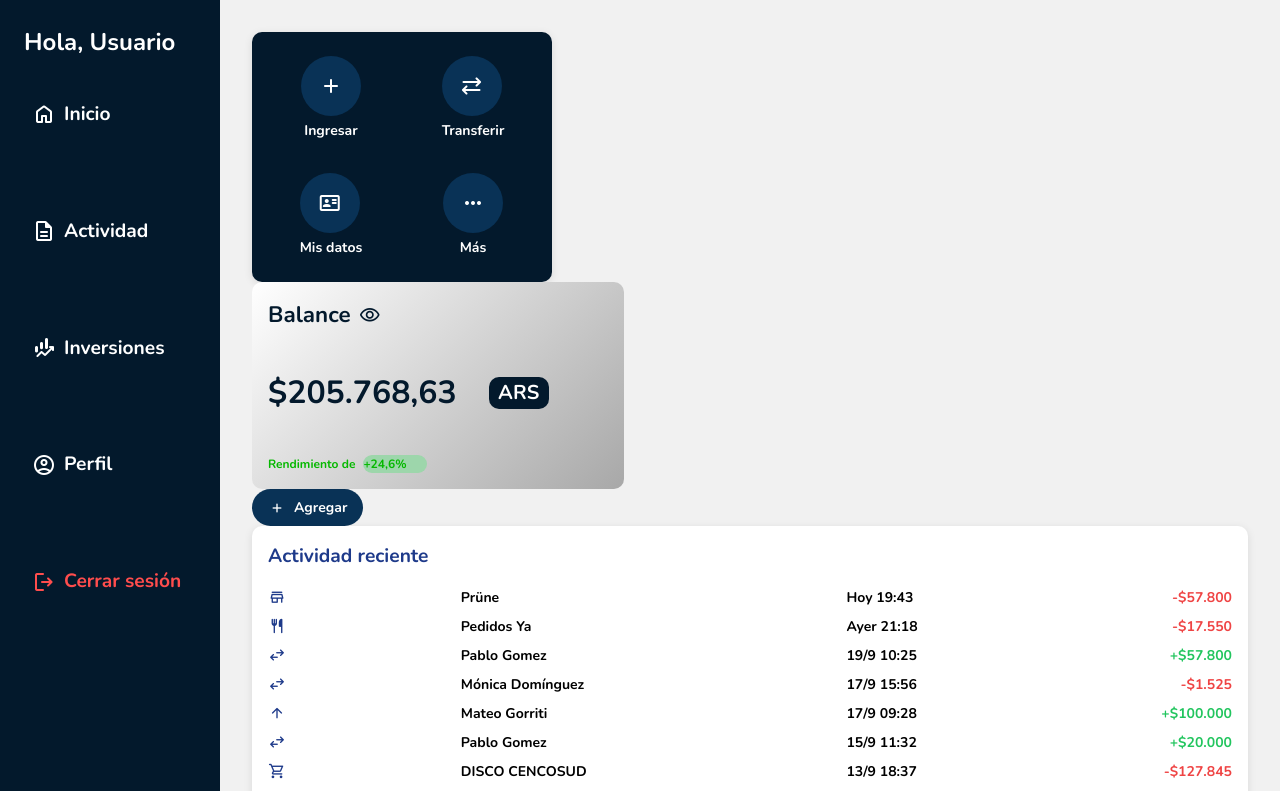
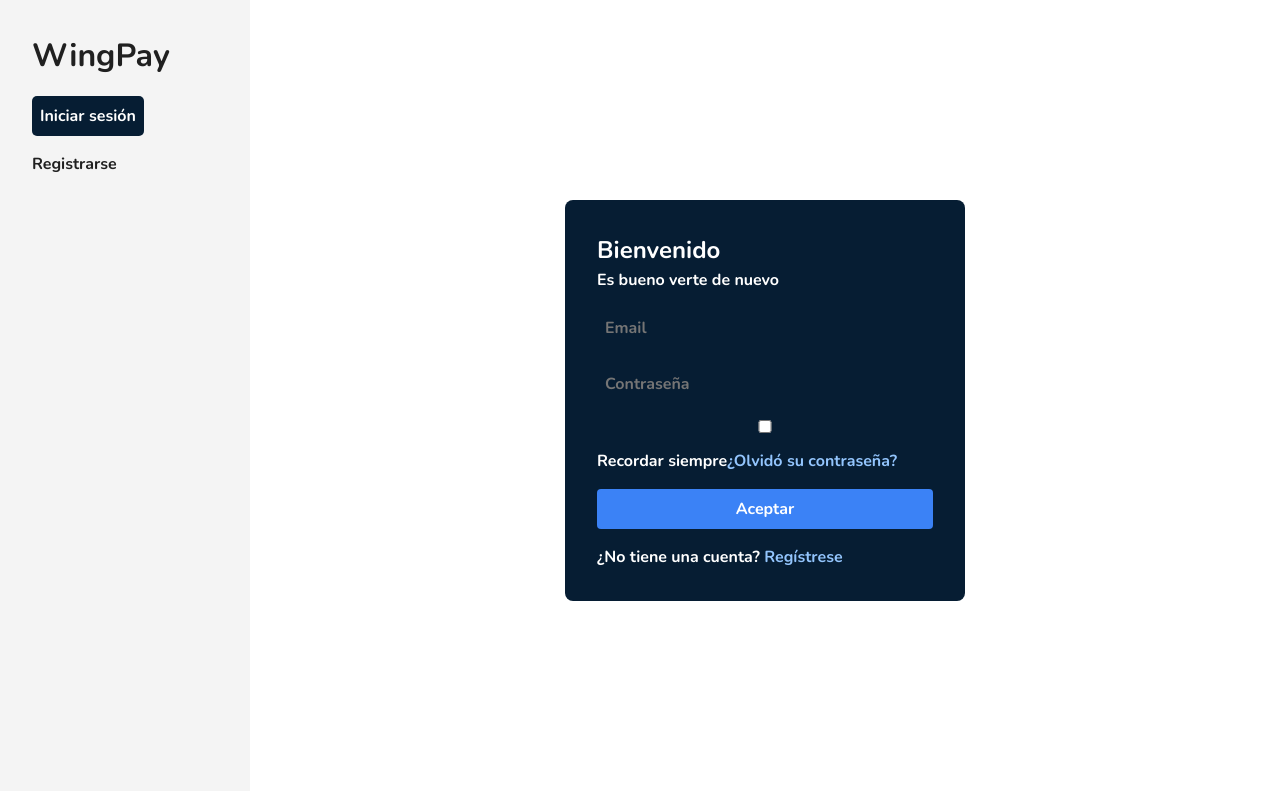
Before and after one commit to Lchiossone2004/TP_HCI, a Vue app in the folder tp-hci-g3/: page / in a window 1280 px wide. Shown: the top 791 px of the page. Built offline with nearby package versions, Linux system fonts and the light colour scheme.

Commit message:
feature:inicio secion

```diff
--- a/tp-hci-g3/src/App.vue
+++ b/tp-hci-g3/src/App.vue
@@ -1,6 +1,15 @@
 <template>
-  <router-view />
+  <v-app>
+    <router-view />
+  </v-app>
 </template>
 
 <script setup>
+// Componente principal de la aplicación
 </script>
+
+<style>
+.v-application {
+  font-family: 'Nunito', sans-serif !important;
+}
+</style>
--- /dev/null
+++ b/tp-hci-g3/src/components/LoginForm.vue
@@ -0,0 +1,66 @@
+<template>
+  <div class="auth-container">
+    <h2>Bienvenido</h2>
+    <p>Es bueno verte de nuevo</p>
+    <input type="email" placeholder="Email" v-model="email" />
+    <input type="password" placeholder="Contraseña" v-model="password" />
+    <label><input type="checkbox" v-model="remember" /> Recordar siempre</label>
+    <a href="#">¿Olvidó su contraseña?</a>
+    <button @click="login">Aceptar</button>
+    <p>¿No tiene una cuenta? <a href="#" @click="$emit('switch')">Regístrese</a></p>
+  </div>
+</template>
+
+<script>
+import { useRouter } from 'vue-router'
+
+export default {
+  data() {
+    return {
+      email: '',
+      password: '',
+      remember: false
+    };
+  },
+  methods: {
+    login() {
+      this.$router.push('/home')
+    }
+  }
+};
+</script>
+
+<style scoped>
+.auth-container {
+  background: #061d33;
+  padding: 2rem;
+  border-radius: 8px;
+  color: white;
+  width: 100%;
+  max-width: 400px;
+}
+input, button {
+  display: block;
+  margin: 1rem 0;
+  width: 100%;
+  padding: 0.5rem;
+  border: none;
+  border-radius: 4px;
+}
+button {
+  background: #3B82F6;
+  color: white;
+  cursor: pointer;
+  font-weight: bold;
+}
+button:hover {
+  background: #2563EB;
+}
+a {
+  color: #93C5FD;
+  text-decoration: none;
+}
+a:hover {
+  text-decoration: underline;
+}
+</style>
--- /dev/null
+++ b/tp-hci-g3/src/components/RegisterForm.vue
@@ -0,0 +1,70 @@
+<template>
+  <div class="auth-container">
+    <h2>Registrarse</h2>
+    <p>Hola! Comience su camino con WingPay</p>
+    <input type="email" placeholder="Email" v-model="email" />
+    <input type="text" placeholder="DNI" v-model="dni" />
+    <input type="tel" placeholder="Teléfono celular" v-model="phone" />
+    <input type="password" placeholder="Contraseña" v-model="password" />
+    <input type="password" placeholder="Repita la contraseña" v-model="confirm" />
+    <button @click="register">Aceptar</button>
+    <p>¿Ya tiene una cuenta? <a href="#" @click="$emit('switch')">Inicie sesión</a></p>
+  </div>
+</template>
+
+<script>
+import { useRouter } from 'vue-router'
+
+export default {
+  data() {
+    return {
+      email: '',
+      dni: '',
+      phone: '',
+      password: '',
+      confirm: ''
+    };
+  },
+  methods: {
+    register() {
+      // Por ahora, solo redirigimos a HomePage sin validar
+      this.$router.push('/home')
+    }
+  }
+};
+</script>
+
+<style scoped>
+.auth-container {
+  background: #061d33;
+  padding: 2rem;
+  border-radius: 8px;
+  color: white;
+  width: 100%;
+  max-width: 400px;
+}
+input, button {
+  display: block;
+  margin: 1rem 0;
+  width: 100%;
+  padding: 0.5rem;
+  border: none;
+  border-radius: 4px;
+}
+button {
+  background: #3B82F6;
+  color: white;
+  cursor: pointer;
+  font-weight: bold;
+}
+button:hover {
+  background: #2563EB;
+}
+a {
+  color: #93C5FD;
+  text-decoration: none;
+}
+a:hover {
+  text-decoration: underline;
+}
+</style>
--- /dev/null
+++ b/tp-hci-g3/src/pages/AuthView.vue
@@ -0,0 +1,59 @@
+<template>
+  <div class="flex auth-wrapper">
+    <div class="sidebar">
+      <h1>WingPay</h1>
+      <button @click="showLogin = true" :class="{ active: showLogin }">Iniciar sesión</button>
+      <button @click="showLogin = false" :class="{ active: !showLogin }">Registrarse</button>
+    </div>
+    <div class="main-form">
+      <LoginForm v-if="showLogin" @switch="showLogin = false" />
+      <RegisterForm v-else @switch="showLogin = true" />
+    </div>
+  </div>
+</template>
+
+<script>
+import LoginForm from '@/components/LoginForm.vue';
+import RegisterForm from '@/components/RegisterForm.vue';
+
+export default {
+  components: { LoginForm, RegisterForm },
+  data() {
+    return {
+      showLogin: true
+    };
+  }
+};
+</script>
+
+<style scoped>
+.auth-wrapper {
+  display: flex;
+  height: 100vh;
+}
+.sidebar {
+  background: #f4f4f4;
+  width: 250px;
+  padding: 2rem;
+}
+.sidebar button {
+  display: block;
+  margin-top: 1rem;
+  background: transparent;
+  border: none;
+  cursor: pointer;
+  font-weight: bold;
+}
+.sidebar .active {
+  background-color: #061d33;
+  color: white;
+  padding: 0.5rem;
+  border-radius: 5px;
+}
+.main-form {
+  flex: 1;
+  display: flex;
+  align-items: center;
+  justify-content: center;
+}
+</style>
--- a/tp-hci-g3/src/router.js
+++ b/tp-hci-g3/src/router.js
@@ -1,14 +1,19 @@
 // src/router/index.js
 import { createRouter, createWebHistory } from 'vue-router'
 import HomePage from './pages/HomePage.vue'
+import AuthView from './pages/AuthView.vue'
 
 const routes = [
   {
     path: '/',
+    name: 'Auth',
+    component: AuthView
+  },
+  {
+    path: '/home',
     name: 'Home',
     component: HomePage
-  },
-
+  }
 ]
 
 const router = createRouter({
```
